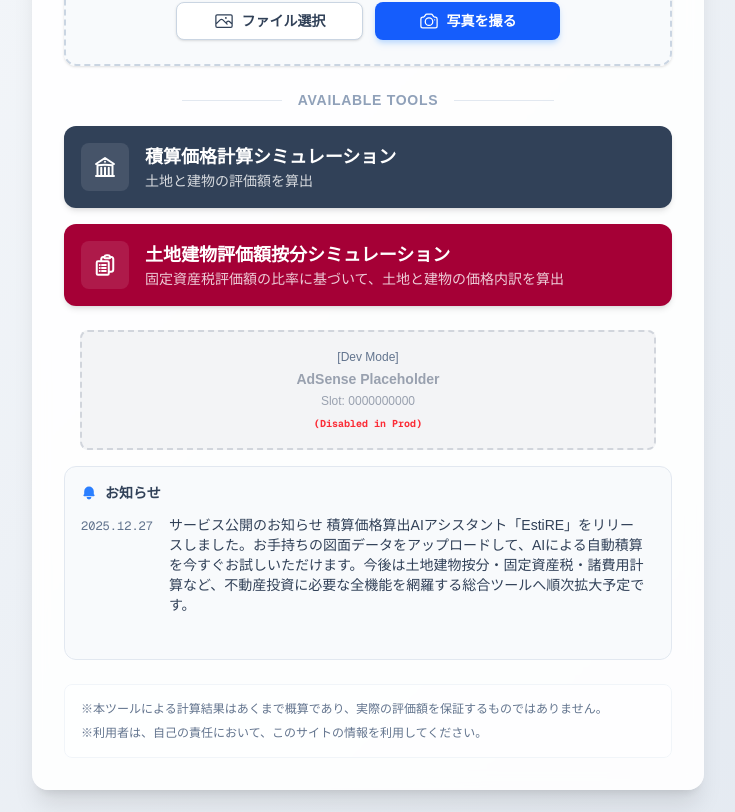
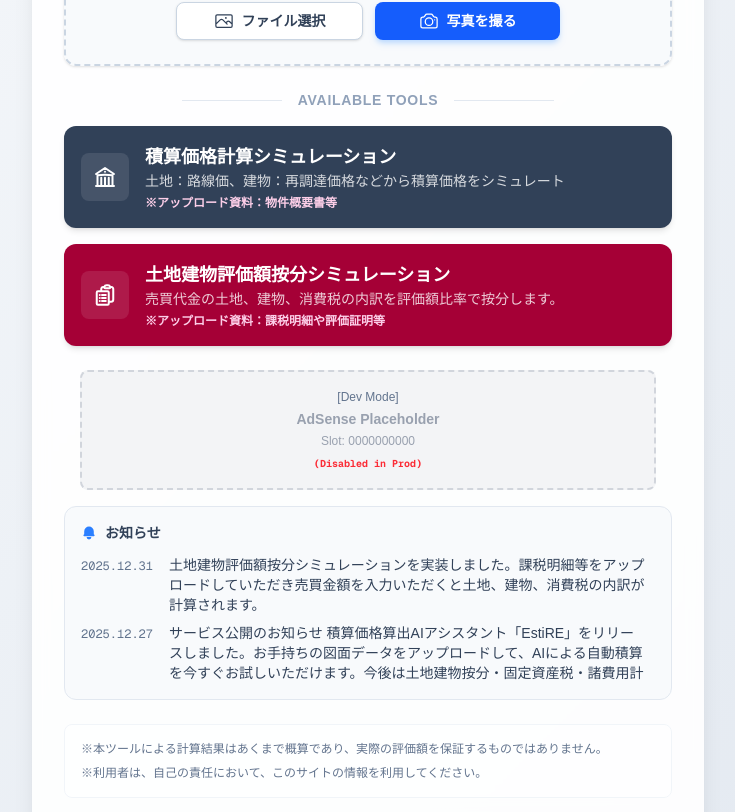
Before and after one commit to konishi0804-creator/sekisan-app, a Next.js app: page / in a window 1280 px wide. Shown: the part 483-1295 px from the top of the page, without its empty margins (272-1007 px from the left). Built offline with nearby package versions, Linux system fonts and the light colour scheme; no server answers.

Commit message:
Update UI texts, graph visibility, and news

```diff
--- a/app/page.tsx
+++ b/app/page.tsx
@@ -11,7 +11,7 @@ const CALCULATION_TOOLS = [
   {
     id: "estimate",
     title: "積算価格計算シミュレーション",
-    description: "土地と建物の評価額を算出",
+    description: "土地：路線価、建物：再調達価格などから積算価格をシミュレート",
     path: "/calc",
     icon: (
       <svg xmlns="http://www.w3.org/2000/svg" fill="none" viewBox="0 0 24 24" strokeWidth={2} stroke="currentColor" className="w-6 h-6">
@@ -21,11 +21,12 @@ const CALCULATION_TOOLS = [
     bgColor: "bg-slate-700",
     hoverColor: "hover:bg-slate-800",
     disabled: false,
+    note: "※アップロード資料：物件概要書等",
   },
   {
     id: "apportionment",
     title: "土地建物評価額按分シミュレーション",
-    description: "固定資産税評価額の比率に基づいて、土地と建物の価格内訳を算出",
+    description: "売買代金の土地、建物、消費税の内訳を評価額比率で按分します。",
     path: "/tools/apportionment",
     icon: (
       <svg xmlns="http://www.w3.org/2000/svg" fill="none" viewBox="0 0 24 24" strokeWidth={2} stroke="currentColor" className="w-6 h-6">
@@ -35,6 +36,7 @@ const CALCULATION_TOOLS = [
     bgColor: "bg-rose-800",
     hoverColor: "hover:bg-rose-900",
     disabled: false,
+    note: "※アップロード資料：課税明細や評価証明等",
   },
   // Future tools can be added here
 ];
@@ -147,6 +149,10 @@ export default function Home() {
                   <div className="flex-1">
                     <h3 className="font-bold text-lg">{tool.title}</h3>
                     <p className="text-white/80 text-sm">{tool.description}</p>
+                    {/* @ts-ignore - note property exists dynamically */}
+                    {tool.note && (
+                      <p className="text-pink-200 text-xs mt-1 font-bold">{tool.note}</p>
+                    )}
                   </div>
                   <div className="opacity-0 group-hover:opacity-100 transition-opacity -translate-x-2 group-hover:translate-x-0 duration-200">
                     <svg xmlns="http://www.w3.org/2000/svg" fill="none" viewBox="0 0 24 24" strokeWidth={2.5} stroke="currentColor" className="w-5 h-5">
--- a/app/tools/apportionment/page.tsx
+++ b/app/tools/apportionment/page.tsx
@@ -539,17 +539,17 @@ export default function ApportionmentPage() {
                                             </div>
                                         </div>
                                         <div className="text-right flex gap-6 items-baseline">
-                                            <span className="text-sm font-bold text-slate-500">土地 <span className="font-mono text-2xl text-slate-700 ml-1">{formatPercent(100 - result.ratio)}</span></span>
-                                            <span className="text-sm font-bold text-slate-500">建物 <span className="font-mono text-2xl text-blue-600 ml-1">{formatPercent(result.ratio)}</span></span>
+                                            <span className="text-sm font-bold text-slate-500">土地 <span className="font-mono text-2xl text-emerald-600 ml-1">{formatPercent(100 - result.ratio)}</span></span>
+                                            <span className="text-sm font-bold text-slate-500">建物 <span className="font-mono text-2xl text-blue-700 ml-1">{formatPercent(result.ratio)}</span></span>
                                         </div>
                                     </div>
-                                    <div className="w-full bg-slate-200 rounded-full h-3 overflow-hidden flex shadow-inner">
+                                    <div className="w-full bg-slate-200 rounded-full h-8 overflow-hidden flex shadow-inner">
                                         <div
-                                            className="bg-slate-500 h-full"
+                                            className="bg-emerald-500 h-full"
                                             style={{ width: `${100 - result.ratio}%` }}
                                         ></div>
                                         <div
-                                            className="bg-blue-500 h-full"
+                                            className="bg-blue-600 h-full"
                                             style={{ width: `${result.ratio}%` }}
                                         ></div>
                                     </div>
@@ -562,7 +562,7 @@ export default function ApportionmentPage() {
                                     {/* Land Section */}
                                     <div className="bg-slate-50/50 p-6 rounded-lg border border-slate-100">
                                         <div className="flex items-center gap-3 mb-4">
-                                            <div className="bg-gradient-to-br from-blue-500 to-blue-600 text-white p-3 rounded-lg shadow-md shadow-blue-100 flex-shrink-0">
+                                            <div className="bg-gradient-to-br from-emerald-500 to-emerald-600 text-white p-3 rounded-lg shadow-md shadow-emerald-100 flex-shrink-0">
                                                 <svg xmlns="http://www.w3.org/2000/svg" fill="none" viewBox="0 0 24 24" strokeWidth={1.5} stroke="currentColor" className="w-6 h-6">
                                                     <path strokeLinecap="round" strokeLinejoin="round" d="M2.25 21h19.5m-18-18v18m10.5-18v18m6-13.5V21M6.75 6.75h.75m-.75 3h.75m-.75 3h.75m3-6h.75m-.75 3h.75m-.75 3h.75M6.75 21v-3.375c0-.621.504-1.125 1.125-1.125h2.25c.621 0 1.125.504 1.125 1.125V21M3 3h12m-.75 4.5H21m-3.75 3.75h.008v.008h-.008v-.008Zm0 3h.008v.008h-.008v-.008Zm0 3h.008v.008h-.008v-.008Z" />
                                                 </svg>
--- a/data/news.ts
+++ b/data/news.ts
@@ -5,6 +5,10 @@ export type NewsItem = {
 
 export const NEWS_ITEMS: NewsItem[] = [
     {
+        date: "2025.12.31",
+        content: "土地建物評価額按分シミュレーションを実装しました。課税明細等をアップロードしていただき売買金額を入力いただくと土地、建物、消費税の内訳が計算されます。",
+    },
+    {
         date: "2025.12.27",
         content: "サービス公開のお知らせ 積算価格算出AIアシスタント「EstiRE」をリリースしました。お手持ちの図面データをアップロードして、AIによる自動積算を今すぐお試しいただけます。今後は土地建物按分・固定資産税・諸費用計算など、不動産投資に必要な全機能を網羅する総合ツールへ順次拡大予定です。",
     },
```
